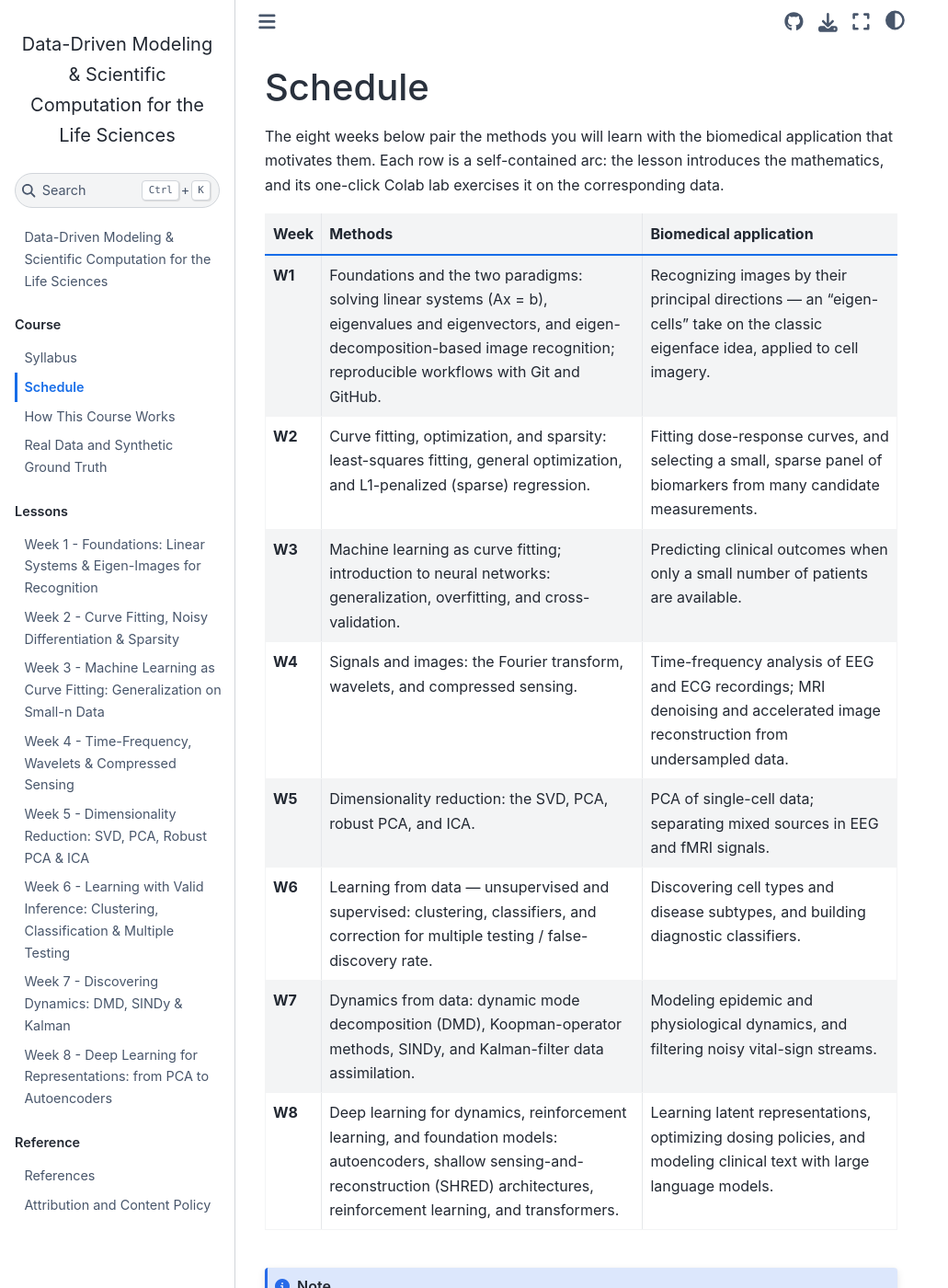
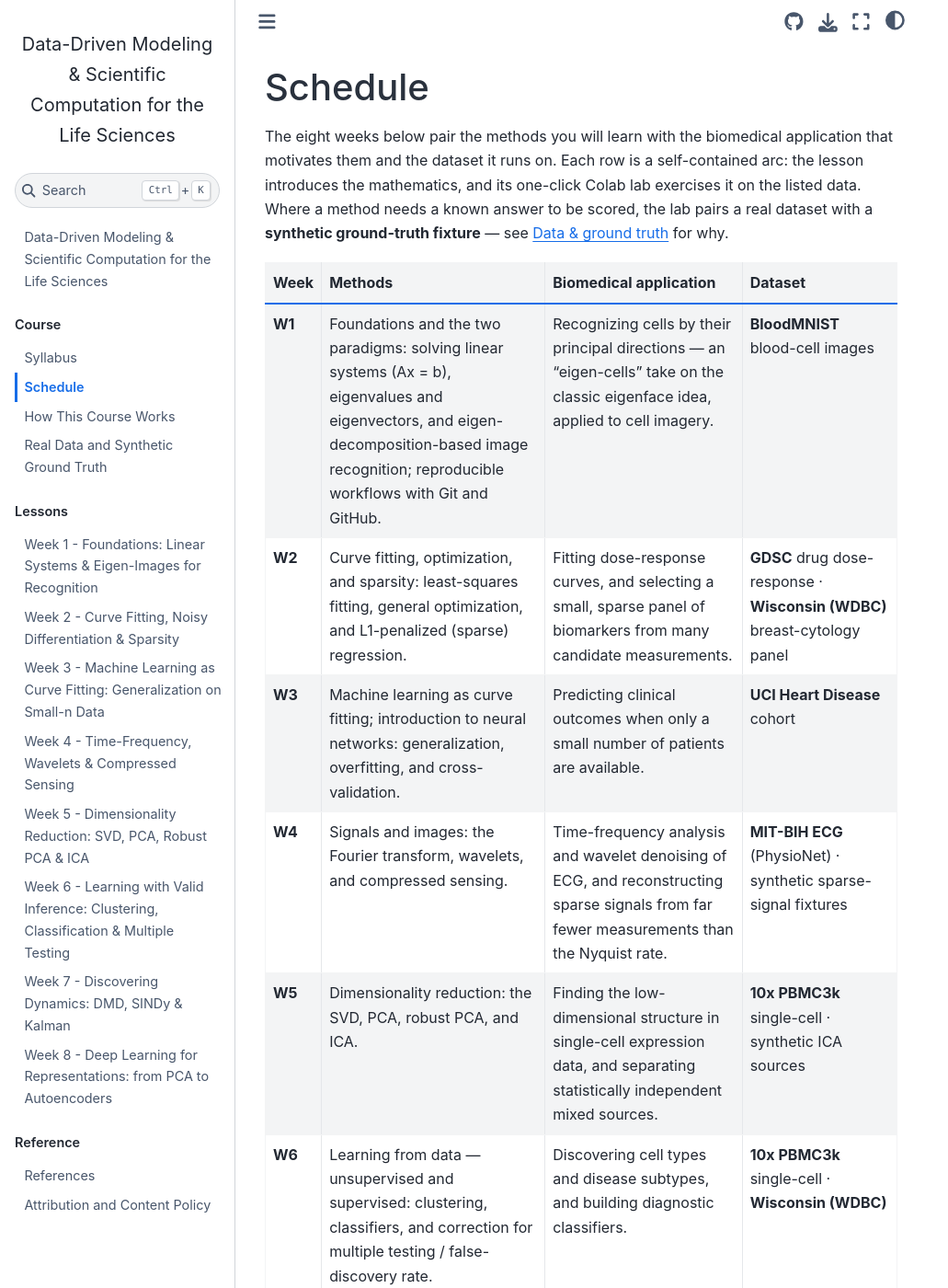
Before and after one commit to symbiont-ai/ddm4bio, a Jupyter Book: the page built from book/schedule.md, in a window 1280 px wide and 1400 px high. Shown: the whole window at 92% size, without its empty margins (0-1031 px from the left). Built offline with Jupyter Book 1.0.4 settings and Sphinx 7.4.7 and the Sphinx Book theme 1.1.4, drawn with Linux system fonts in a browser that asks for light colours; some of the changed text lies outside the part shown.

Commit message:
Schedule: name the real datasets per week; drop stale EEG/fMRI/MRI claims
Add a Dataset column so the schedule shows the external datasets each week
actually loads (BloodMNIST, GDSC + WDBC, UCI heart, MIT-BIH, PBMC3k, JHU COVID),
matching the Data & ground truth page and the data layer. Correct the
"Biomedical application" text that still described the original aspirational plan
(EEG/fMRI source separation, MRI denoising/accelerated reconstruction) to what
the labs actually run: ECG time-frequency + wavelet denoising and
compressed-sensing recovery on synthetic sparse signals (W4), and single-cell
PCA + synthetic ICA sources (W5). Add a note explaining that NYU fastMRI is
credentialed (Data Sharing Agreement required), never auto-downloaded, and so is
not used by any lab.

Co-Authored-By: Claude Opus 4.8 <noreply@anthropic.com>

````diff
--- a/book/schedule.md
+++ b/book/schedule.md
@@ -1,19 +1,31 @@
 # Schedule
 
 The eight weeks below pair the methods you will learn with the biomedical application
-that motivates them. Each row is a self-contained arc: the lesson introduces the
-mathematics, and its one-click Colab lab exercises it on the corresponding data.
+that motivates them and the dataset it runs on. Each row is a self-contained arc: the
+lesson introduces the mathematics, and its one-click Colab lab exercises it on the
+listed data. Where a method needs a known answer to be scored, the lab pairs a real
+dataset with a **synthetic ground-truth fixture** — see
+[Data & ground truth](data-and-ground-truth.md) for why.
 
-| Week | Methods | Biomedical application |
-|------|---------|------------------------|
-| **W1** | Foundations and the two paradigms: solving linear systems (Ax = b), eigenvalues and eigenvectors, and eigen-decomposition-based image recognition; reproducible workflows with Git and GitHub. | Recognizing images by their principal directions — an "eigen-cells" take on the classic eigenface idea, applied to cell imagery. |
-| **W2** | Curve fitting, optimization, and sparsity: least-squares fitting, general optimization, and L1-penalized (sparse) regression. | Fitting dose-response curves, and selecting a small, sparse panel of biomarkers from many candidate measurements. |
-| **W3** | Machine learning as curve fitting; introduction to neural networks: generalization, overfitting, and cross-validation. | Predicting clinical outcomes when only a small number of patients are available. |
-| **W4** | Signals and images: the Fourier transform, wavelets, and compressed sensing. | Time-frequency analysis of EEG and ECG recordings; MRI denoising and accelerated image reconstruction from undersampled data. |
-| **W5** | Dimensionality reduction: the SVD, PCA, robust PCA, and ICA. | PCA of single-cell data; separating mixed sources in EEG and fMRI signals. |
-| **W6** | Learning from data — unsupervised and supervised: clustering, classifiers, and correction for multiple testing / false-discovery rate. | Discovering cell types and disease subtypes, and building diagnostic classifiers. |
-| **W7** | Dynamics from data: dynamic mode decomposition (DMD), Koopman-operator methods, SINDy, and Kalman-filter data assimilation. | Modeling epidemic and physiological dynamics, and filtering noisy vital-sign streams. |
-| **W8** | Deep learning for dynamics, reinforcement learning, and foundation models: autoencoders, shallow sensing-and-reconstruction (SHRED) architectures, reinforcement learning, and transformers. | Learning latent representations, optimizing dosing policies, and modeling clinical text with large language models. |
+| Week | Methods | Biomedical application | Dataset |
+|------|---------|------------------------|---------|
+| **W1** | Foundations and the two paradigms: solving linear systems (Ax = b), eigenvalues and eigenvectors, and eigen-decomposition-based image recognition; reproducible workflows with Git and GitHub. | Recognizing cells by their principal directions — an "eigen-cells" take on the classic eigenface idea, applied to cell imagery. | **BloodMNIST** blood-cell images |
+| **W2** | Curve fitting, optimization, and sparsity: least-squares fitting, general optimization, and L1-penalized (sparse) regression. | Fitting dose-response curves, and selecting a small, sparse panel of biomarkers from many candidate measurements. | **GDSC** drug dose-response · **Wisconsin (WDBC)** breast-cytology panel |
+| **W3** | Machine learning as curve fitting; introduction to neural networks: generalization, overfitting, and cross-validation. | Predicting clinical outcomes when only a small number of patients are available. | **UCI Heart Disease** cohort |
+| **W4** | Signals and images: the Fourier transform, wavelets, and compressed sensing. | Time-frequency analysis and wavelet denoising of ECG, and reconstructing sparse signals from far fewer measurements than the Nyquist rate. | **MIT-BIH ECG** (PhysioNet) · synthetic sparse-signal fixtures |
+| **W5** | Dimensionality reduction: the SVD, PCA, robust PCA, and ICA. | Finding the low-dimensional structure in single-cell expression data, and separating statistically independent mixed sources. | **10x PBMC3k** single-cell · synthetic ICA sources |
+| **W6** | Learning from data — unsupervised and supervised: clustering, classifiers, and correction for multiple testing / false-discovery rate. | Discovering cell types and disease subtypes, and building diagnostic classifiers. | **10x PBMC3k** single-cell · **Wisconsin (WDBC)** |
+| **W7** | Dynamics from data: dynamic mode decomposition (DMD), Koopman-operator methods, SINDy, and Kalman-filter data assimilation. | Modeling epidemic and physiological dynamics, and filtering noisy vital-sign streams. | **JHU COVID-19** case series · **MIT-BIH ECG** · synthetic dynamical systems |
+| **W8** | Deep learning for dynamics, reinforcement learning, and foundation models: autoencoders, shallow sensing-and-reconstruction (SHRED) architectures, reinforcement learning, and transformers. | Learning latent representations, optimizing dosing policies, and modeling clinical text with large language models. | Synthetic demonstrations (dependency-light) |
+
+```{note}
+Every real dataset above is open and loaded through the course data layer, which
+downloads and caches it on first use (and falls back to a labeled synthetic stand-in
+when run fully offline). One dataset in the original plan — **NYU fastMRI** for MRI
+reconstruction — is *credentialed* (it requires a signed Data Sharing Agreement), so it
+is never auto-downloaded; Week 4 demonstrates compressed sensing on synthetic sparse
+signals instead. Full provenance, licenses, and citations are in the data card.
+```
 
 ```{note}
 Where a lesson cites a chapter number, that number refers to J. N. Kutz's textbook
````
